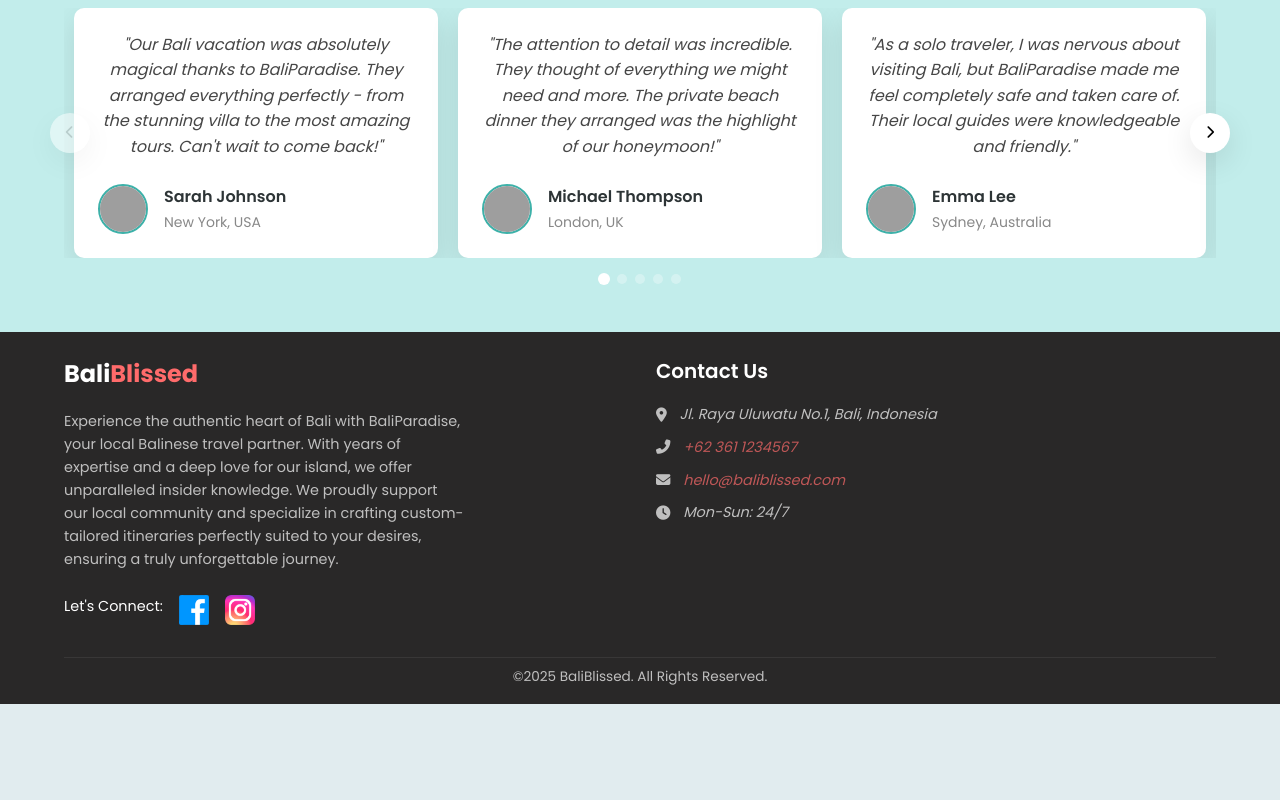
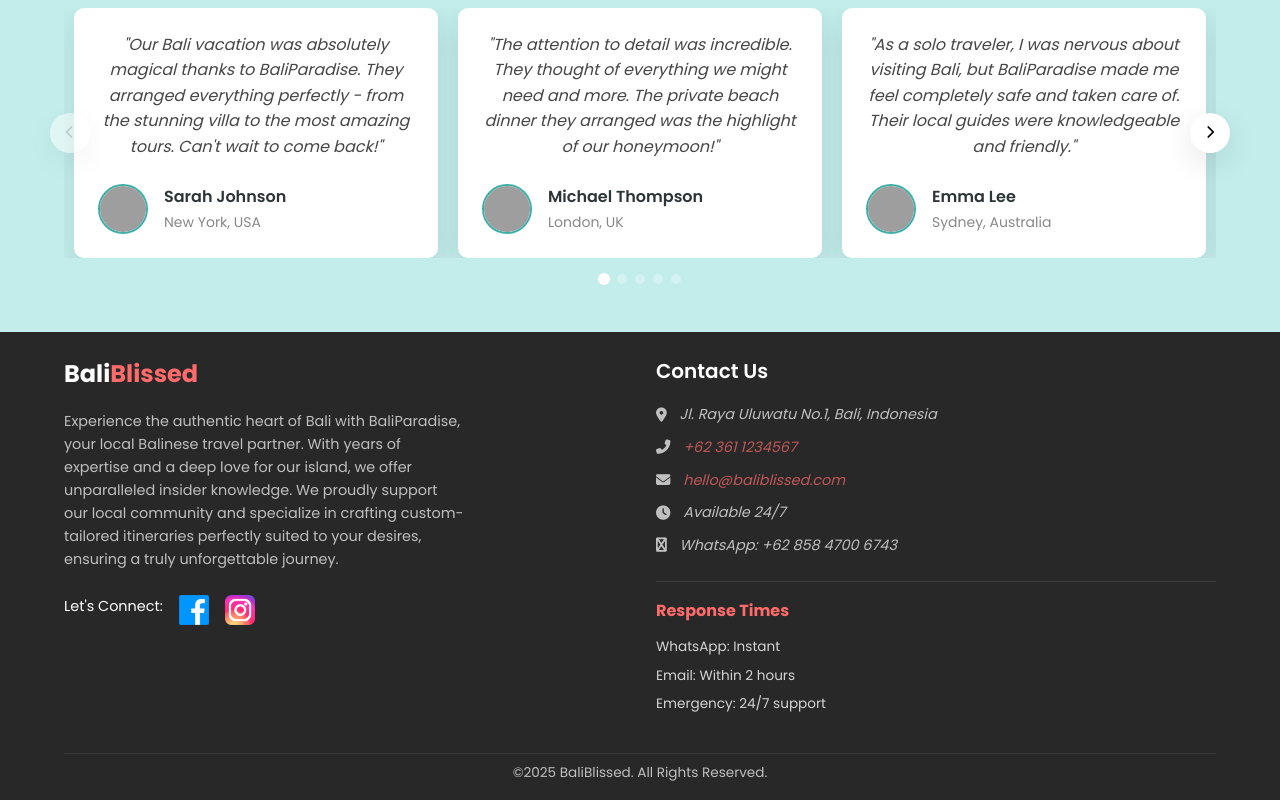
Before and after one commit to MadeSuryawan/BaliBlissed, a plain HTML site: page index.html in a window 1280 px wide. Shown: the part 2969-3769 px from the top of the page. Before the commit the page ends 3673 px from the top, so only its background shows below. Drawn offline with Linux system fonts and the light colour scheme; grey boxes are pictures that could not be loaded.

Commit message:
Add enhanced contact info and response times
- Add WhatsApp contact number to footer
- Add business hours section with response times
- Include 24/7 support information
- Style business hours section with CSS

Co-authored-by: Amp <amp@ampcode.com>
Amp-Thread-ID: https://ampcode.com/threads/T-84ee49d2-d9e3-4a84-813f-834d840a7dae

```diff
--- a/css/style.css
+++ b/css/style.css
@@ -1480,6 +1480,30 @@
 .footer-contact address a:hover {
     color: var(--secondary); /* Optional: Change color on hover */
     text-decoration: underline; /* Optional: Add underline on hover */
+}
+
+/* Business Hours */
+.business-hours {
+    margin-top: 1.5rem;
+    padding-top: 1rem;
+    border-top: 1px solid rgba(255, 255, 255, 0.1);
+}
+
+.business-hours h4 {
+    color: var(--primary);
+    margin-bottom: 0.8rem;
+    font-size: 1rem;
+}
+
+.business-hours ul {
+    list-style: none;
+    padding: 0;
+}
+
+.business-hours li {
+    margin-bottom: 0.4rem;
+    opacity: 0.8;
+    font-size: 0.85rem;
 }
 
 /* .footer-grid .footer-about .footer-link-col {
--- a/includes/footer.html
+++ b/includes/footer.html
@@ -77,8 +77,19 @@
                         >hello@baliblissed.com</a
                     >
                 </p>
-                <p><i class="fas fa-clock"></i> Mon-Sun: 24/7</p>
+                <p><i class="fas fa-clock"></i> Available 24/7</p>
+                <p><i class="fas fa-whatsapp"></i> WhatsApp: +62 858 4700 6743</p>
             </address>
+
+            <!-- Business Hours -->
+            <div class="business-hours">
+                <h4>Response Times</h4>
+                <ul>
+                    <li>WhatsApp: Instant</li>
+                    <li>Email: Within 2 hours</li>
+                    <li>Emergency: 24/7 support</li>
+                </ul>
+            </div>
         </div>
     </div>
 
```
